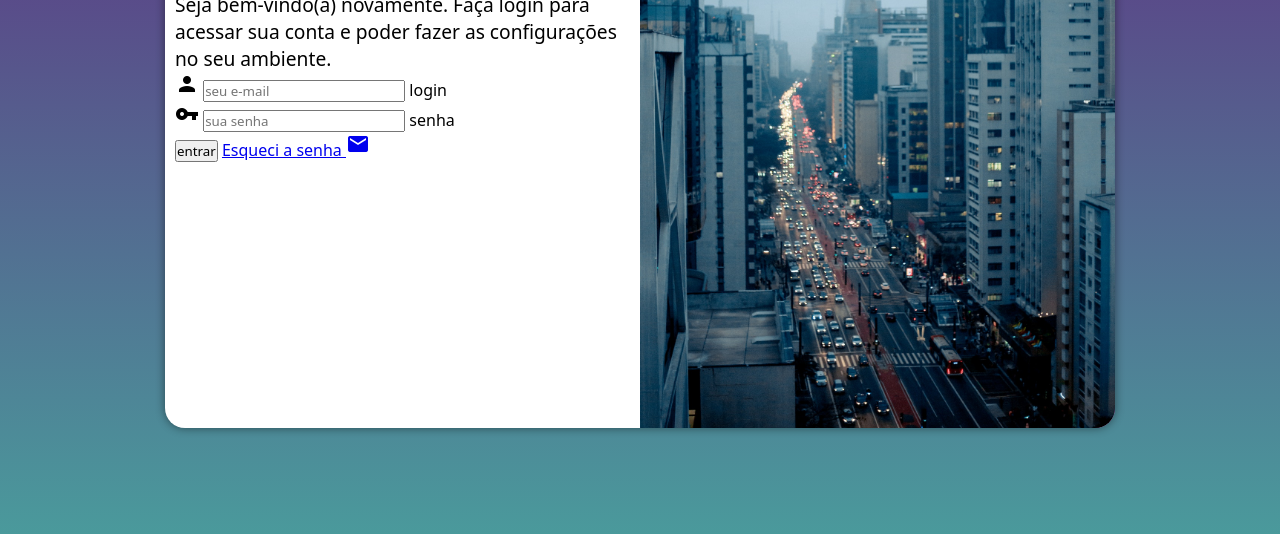
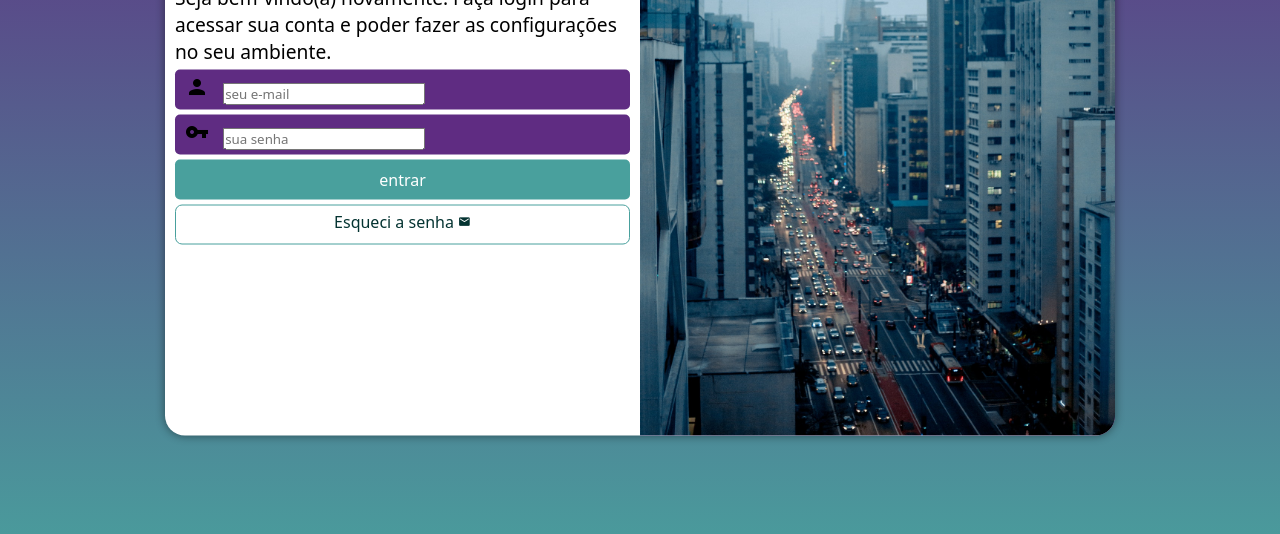
Before and after one commit to Saulo-Josias/projeto-login, a plain HTML site: page index.html in a window 1280 px wide. Shown: the part 222-756 px from the top of the page. Drawn offline with Linux system fonts and the light colour scheme.

Commit message:
atualização do projeto

```diff
--- a/estilos/style.css
+++ b/estilos/style.css
@@ -27,7 +27,7 @@
     width: 100vw;
 }
 
-#login {
+section#login {
     position: absolute;
     top: 50%;
     left: 50%;
@@ -35,12 +35,16 @@
     overflow: hidden;
     background-color: white;
     width: 250px;
-    height: 500px;
+    height: 515px;
     border-radius: 20px;
     box-shadow: 0px 0px 10px rgba(0, 0, 0, 0.473);
 
     transition: width .3s, height .3s;
     transition-timing-function: ease;
+}
+
+div.campo > span {
+    padding: 5px 10px;
 }
 
 section#login > div#imagem {
@@ -61,6 +65,59 @@
     margin-bottom: 10px;
 }
 
+form > div.campo {
+    background-color: #5f2c82;
+    display: block;
+    width: 100%;
+    height: 40px;
+    border-radius: 5px;
+    margin: 5px 0px;
+}
+
+div.campo > label {
+    display: none;
+}
+
 div#formulario > p {
     font-size: 0.8em;
 }
+
+form > input[type=submit] {
+    display: block;
+    font-size: 1em;
+    width: 100%;
+    height: 40px;
+    margin-top: 5px;
+    background-color: #49a09d;
+    color: white;
+    border: none;
+    border-radius: 5px;
+    cursor: pointer;
+}
+
+form > input[type=submit]:hover {
+    background-color: #1b7572;
+}
+
+form > a.botao {
+    display: block;
+    text-align: center;
+    font-size: 1em;
+    width: 100%;
+    height: 40px;
+    padding-top: 5px;
+    margin-top: 5px;
+    background-color: white;
+    color: #043331;
+    border: 1px solid #49a09d;
+    border-radius: 7px;
+    text-decoration: none;
+}
+
+form > a.botao:hover {
+    background-color: #6cd3cf;
+}
+
+form > a.botao > i {
+    font-size: .8em;
+}
--- a/index.html
+++ b/index.html
@@ -30,7 +30,7 @@
                         <label for="isenha">senha</label>
                     </div>
                     <input type="submit" value="entrar">
-                    <a href="esqueci.html">
+                    <a href="esqueci.html" class="botao">
                         Esqueci a senha <i class="material-icons">mail</i>
                     </a>
                 </form>
```
